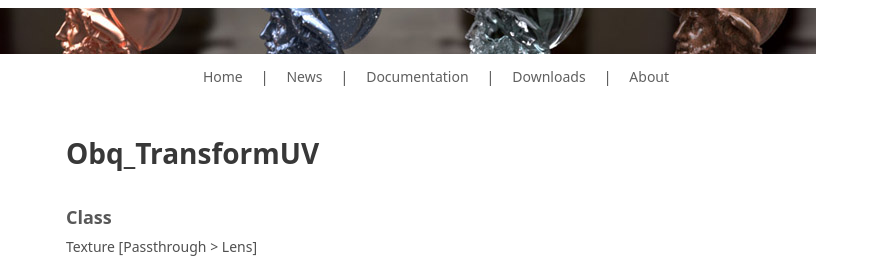
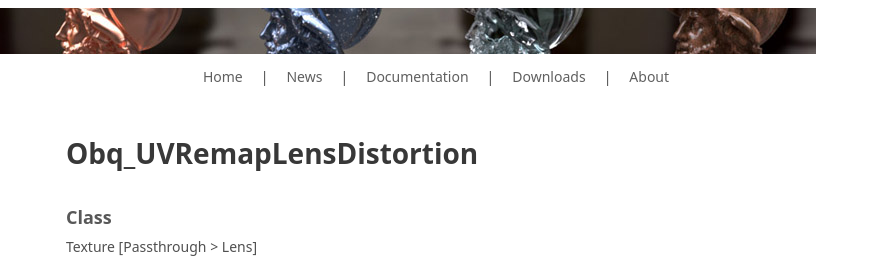
Before and after one commit to madesjardins/Obq_Shaders, a plain HTML site: page doc/help_files/Obq_UVRemapLensDistortion.html in a window 1280 px wide. Shown: the top 279 px of the page, 192-1063 px from the left. Drawn offline with Linux system fonts and the light colour scheme.

Commit message:
Fix Doc (Obq_UVRemapLensDistortion)

```diff
--- a/doc/help_files/Obq_UVRemapLensDistortion.html
+++ b/doc/help_files/Obq_UVRemapLensDistortion.html
@@ -77,7 +77,7 @@
 </table>
 </div>
 <div id="content-help"><br>
-<h2>Obq_TransformUV</h2>
+<h2>Obq_UVRemapLensDistortion</h2>
 <br>
 <h5>Class</h5>
 <p>Texture [Passthrough &gt; Lens]</p>
```
